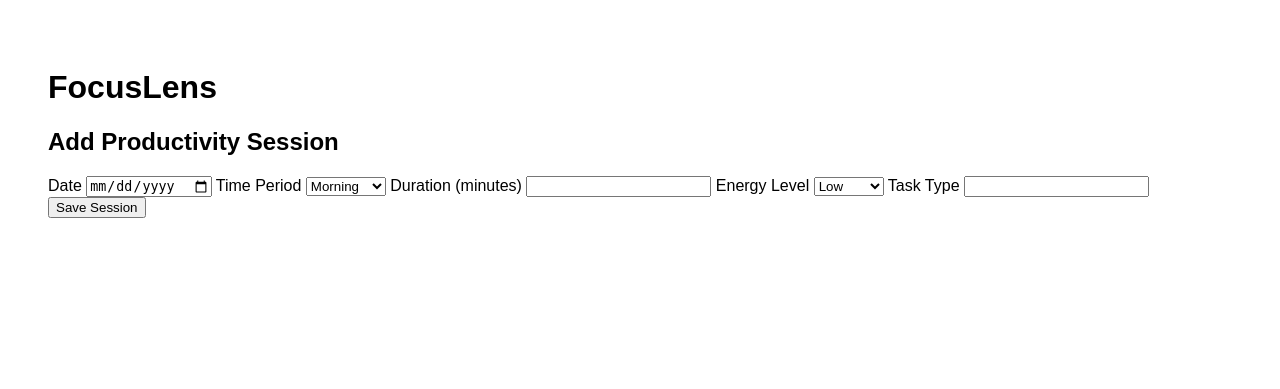
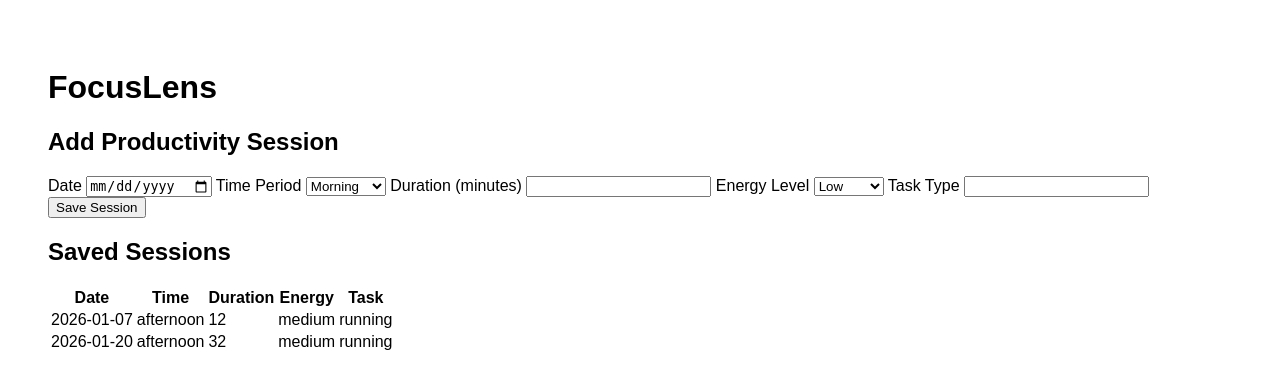
Before and after one commit to baqar08/FocusLens, a Flask app: page / in a window 1280 px wide. Shown: the top 389 px of the page. Run offline with Flask 3, Linux system fonts and the light colour scheme; data comes from the database, SQL or seed files in the repository.

Commit message:
Display saved productivity sessions on homepage Added database retrieval logic and updated the homepage to display stored productivity sessions in a tabular format

```diff
--- a/app.py
+++ b/app.py
@@ -1,5 +1,5 @@
 from flask import Flask, render_template, request, redirect
-from database import initialize_database, insert_session
+from database import initialize_database, insert_session, fetch_sessions
 
 app = Flask(__name__)
 
@@ -15,10 +15,10 @@ def home():
         task_type = request.form.get("task_type")
 
         insert_session(session_date, time_period, duration, energy_level, task_type)
-
         return redirect("/")
 
-    return render_template("index.html")
+    sessions = fetch_sessions()
+    return render_template("index.html", sessions=sessions)
 
 if __name__ == "__main__":
     app.run(debug=True)
--- a/database.py
+++ b/database.py
@@ -21,3 +21,13 @@ def insert_session(session_date, time_period, duration, energy_level, task_type)
     )
     connection.commit()
     connection.close()
+
+def fetch_sessions():
+    connection = get_connection()
+    cursor = connection.cursor()
+    cursor.execute(
+        "SELECT session_date, time_period, duration, energy_level, task_type FROM sessions ORDER BY id DESC"
+    )
+    rows = cursor.fetchall()
+    connection.close()
+    return rows
--- a/templates/index.html
+++ b/templates/index.html
@@ -35,5 +35,26 @@
 
         <button type="submit">Save Session</button>
     </form>
+
+    <h2>Saved Sessions</h2>
+
+    <table>
+        <tr>
+            <th>Date</th>
+            <th>Time</th>
+            <th>Duration</th>
+            <th>Energy</th>
+            <th>Task</th>
+        </tr>
+        {% for session in sessions %}
+        <tr>
+            <td>{{ session[0] }}</td>
+            <td>{{ session[1] }}</td>
+            <td>{{ session[2] }}</td>
+            <td>{{ session[3] }}</td>
+            <td>{{ session[4] }}</td>
+        </tr>
+        {% endfor %}
+    </table>
 </body>
 </html>
```
